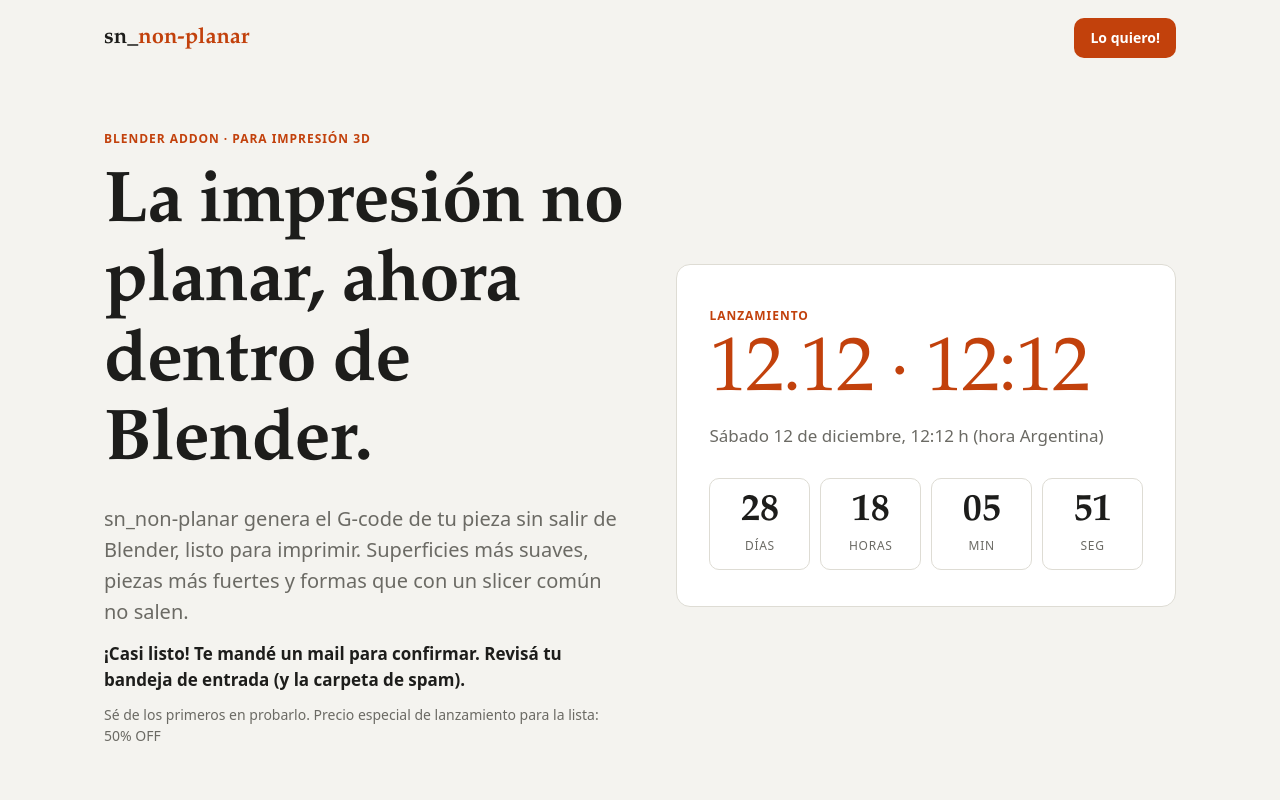
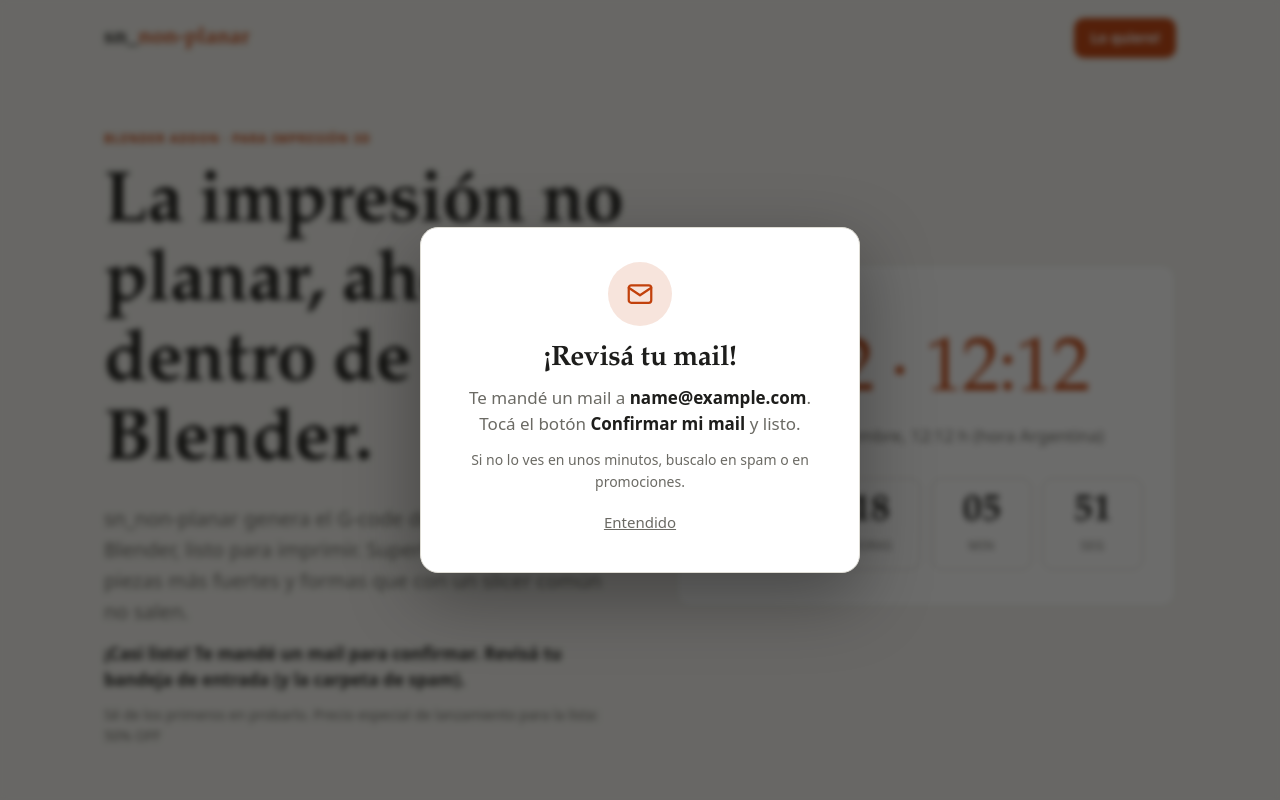
Before and after one commit to sebanumata/sn-nonplanar, a plain HTML site: page index.html in a window 1280 px wide. Both pictures are taken after typing "name@example.com" into the empty fields and a click on the button "Quiero acceso anticipado". Shown: the top 800 px of the page. Drawn offline with Linux system fonts and the light colour scheme; no server answers.

Commit message:
Cuadro emergente 'Revisá tu mail' con botón a la casilla
Co-Authored-By: Claude Opus 5.5 <noreply@anthropic.com>

```diff
--- a/index.html
+++ b/index.html
@@ -58,6 +58,21 @@ form.join[hidden]{display:none}
 .hero-txt .join-msg{order:5}   /* en celular el hero se reordena: el mensaje va donde estaba el formulario */
 .join-msg.err{color:var(--acc)}
 .join-msg a{color:var(--acc);font-weight:700}
+/* cuadro "Revisá tu mail" después de anotarse */
+dialog.aviso{border:1px solid var(--line);border-radius:18px;background:var(--card);color:var(--ink);padding:34px 30px 28px;
+  width:min(440px,calc(100vw - 32px));text-align:center;box-shadow:0 24px 70px rgba(0,0,0,.35)}
+dialog.aviso::backdrop{background:rgba(10,10,9,.6);-webkit-backdrop-filter:blur(3px);backdrop-filter:blur(3px)}
+dialog.aviso[open]{animation:aviso-in .22s ease-out}
+@keyframes aviso-in{from{opacity:0;transform:translateY(12px) scale(.97)}to{opacity:1;transform:none}}
+.aviso-ico{width:64px;height:64px;margin:0 auto 18px;border-radius:50%;display:grid;place-items:center;
+  background:color-mix(in srgb,var(--acc) 14%,transparent);color:var(--acc)}
+.aviso h3{font-size:28px;margin:0 0 10px}
+.aviso p{color:var(--mut);margin:0 0 6px}
+.aviso p b{color:var(--ink);overflow-wrap:anywhere}
+.aviso .aviso-spam{font-size:14px;margin-top:12px}
+.aviso .btn{display:block;width:100%;margin-top:22px;min-height:50px}
+.aviso .aviso-cerrar{display:block;width:100%;margin-top:8px;background:none;border:0;color:var(--mut);font:inherit;font-size:15px;
+  padding:10px;cursor:pointer;text-decoration:underline}
 
 /* printers strip */
 .strip{padding:28px 0;border-top:1px solid var(--line)}
@@ -478,6 +493,54 @@ body{overflow-x:clip}
   };
   const OK_MSG = '¡Casi listo! Te mandé un mail para confirmar. Revisá tu bandeja de entrada (y la carpeta de spam).';
 
+  // Cuadro "Revisá tu mail": se abre al anotarse, con un botón a la casilla de la persona si es un servicio conocido.
+  const BUZONES = [
+    [/^(gmail|googlemail)\.com$/, 'Gmail', 'https://mail.google.com/mail/u/0/#search/in%3Aanywhere+%22sn_non-planar%22'],
+    [/^(hotmail|outlook|live|msn)\.(com|es|com\.ar)$/, 'Outlook', 'https://outlook.live.com/mail/0/'],
+    [/^(yahoo|ymail)\.(com|es|com\.ar)$/, 'Yahoo Mail', 'https://mail.yahoo.com/'],
+    [/^(icloud|me|mac)\.com$/, 'iCloud Mail', 'https://www.icloud.com/mail'],
+    [/^(proton\.me|protonmail\.com)$/, 'Proton Mail', 'https://mail.proton.me/']
+  ];
+  const ICONO = '<svg width="30" height="30" viewBox="0 0 24 24" fill="none" stroke="currentColor" stroke-width="1.8" stroke-linecap="round" stroke-linejoin="round" aria-hidden="true"><rect x="3" y="5" width="18" height="14" rx="2"/><path d="m3 7 9 6 9-6"/></svg>';
+  let aviso = null;
+  const cerrarAviso = () => { if(aviso){ aviso.close(); aviso.remove(); aviso = null; } };
+  const abrirAviso = (email, confirmado) => {
+    cerrarAviso();
+    const dom = email.split('@')[1].toLowerCase();
+    const buzon = BUZONES.find(b => b[0].test(dom));
+    aviso = document.createElement('dialog');
+    aviso.className = 'aviso';
+    aviso.setAttribute('aria-labelledby', 'aviso-tit');
+    const h = document.createElement('h3'); h.id = 'aviso-tit';
+    const p1 = document.createElement('p');
+    const ico = document.createElement('div'); ico.className = 'aviso-ico'; ico.innerHTML = ICONO;
+    aviso.append(ico, h, p1);
+    if(confirmado){
+      h.textContent = '¡Ya estás en la lista!';
+      p1.textContent = 'Ese mail ya estaba confirmado. Te escribo cuando salga, el 12 de diciembre de 2026.';
+    }else{
+      h.textContent = '¡Revisá tu mail!';
+      const b = document.createElement('b'); b.textContent = email;
+      p1.append('Te mandé un mail a ', b, '. Tocá el botón ', Object.assign(document.createElement('b'), {textContent:'Confirmar mi mail'}), ' y listo.');
+      const p2 = document.createElement('p'); p2.className = 'aviso-spam';
+      p2.textContent = 'Si no lo ves en unos minutos, buscalo en spam o en promociones.';
+      aviso.append(p2);
+      if(buzon){
+        const a = document.createElement('a'); a.className = 'btn'; a.href = buzon[2];
+        a.target = '_blank'; a.rel = 'noopener'; a.textContent = 'Abrir ' + buzon[1];
+        aviso.append(a);
+      }
+    }
+    const x = document.createElement('button'); x.type = 'button'; x.className = 'aviso-cerrar';
+    x.textContent = (buzon && !confirmado) ? 'Cerrar' : 'Entendido';
+    x.addEventListener('click', cerrarAviso);
+    aviso.append(x);
+    aviso.addEventListener('click', ev => { if(ev.target === aviso) cerrarAviso(); });   // click afuera cierra
+    aviso.addEventListener('cancel', ev => { ev.preventDefault(); cerrarAviso(); });   // Esc cierra
+    document.body.append(aviso);
+    aviso.showModal();
+  };
+
   document.querySelectorAll('form[data-sn-form]').forEach(form => {
     const btn = form.querySelector('button');
     const msg = () => {
@@ -486,7 +549,7 @@ body{overflow-x:clip}
       return m;
     };
     const say = (txt, err) => { const m = msg(); m.textContent = txt; m.classList.toggle('err', !!err); };
-    const volver = txt => { form.hidden = false; btn.disabled = false; say(txt, true); };
+    const volver = txt => { cerrarAviso(); form.hidden = false; btn.disabled = false; say(txt, true); };
 
     form.addEventListener('submit', e => {
       e.preventDefault();
@@ -511,6 +574,7 @@ body{overflow-x:clip}
       btn.disabled = true;
       form.hidden = true;
       say(OK_MSG);
+      abrirAviso(email);
       const datos = new URLSearchParams({email, origen: form.dataset.origen || 'landing',
         pagina: location.href, sitio_web: form.sitio_web.value});
       (async () => {
@@ -519,7 +583,7 @@ body{overflow-x:clip}
             const r = await fetch(url, {method:'POST', body:datos, keepalive: intento === 1});   // reintentos sin keepalive
             const d = await r.json();
             if(d.ok){
-              if(d.mensaje === 'ya confirmado') say('¡Ya estabas en la lista y confirmado! Te escribo cuando salga.');
+              if(d.mensaje === 'ya confirmado'){ say('¡Ya estabas en la lista y confirmado! Te escribo cuando salga.'); if(aviso) abrirAviso(email, true); }
               return;
             }
             if(d.mensaje === 'email inválido') return volver('Ese mail no parece válido. Revisalo y probá de nuevo.');
```
